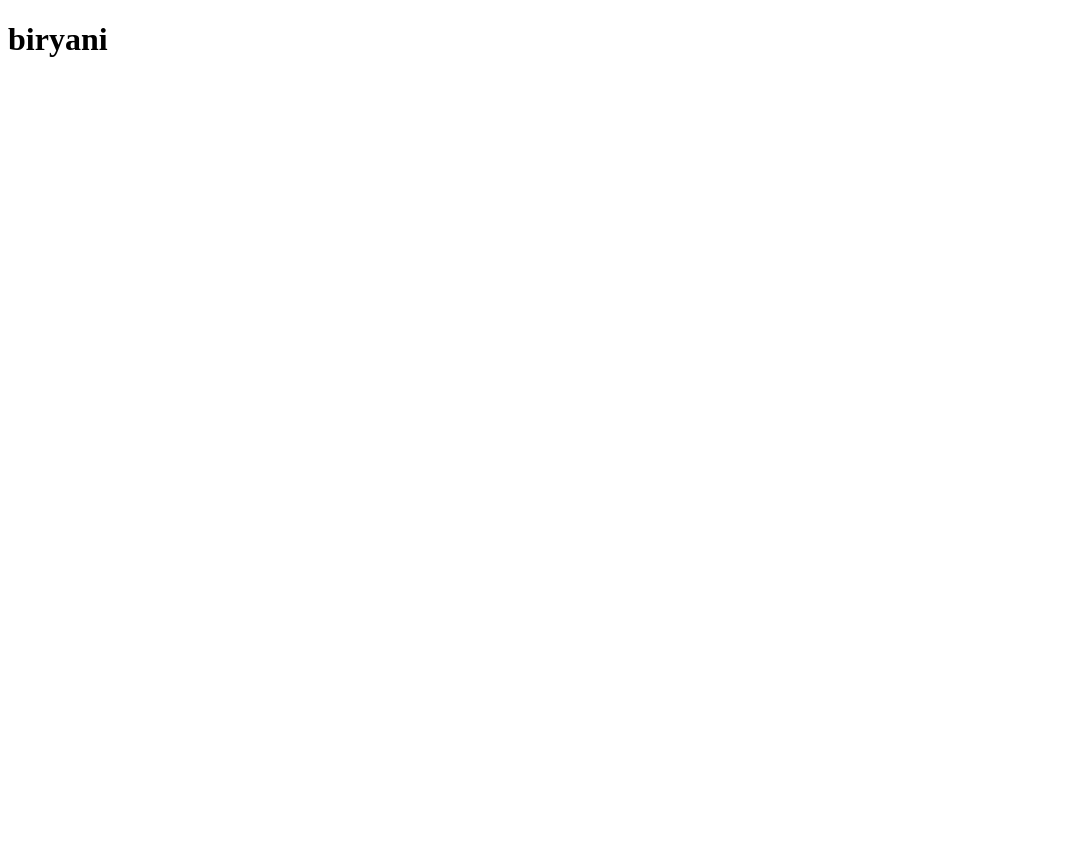
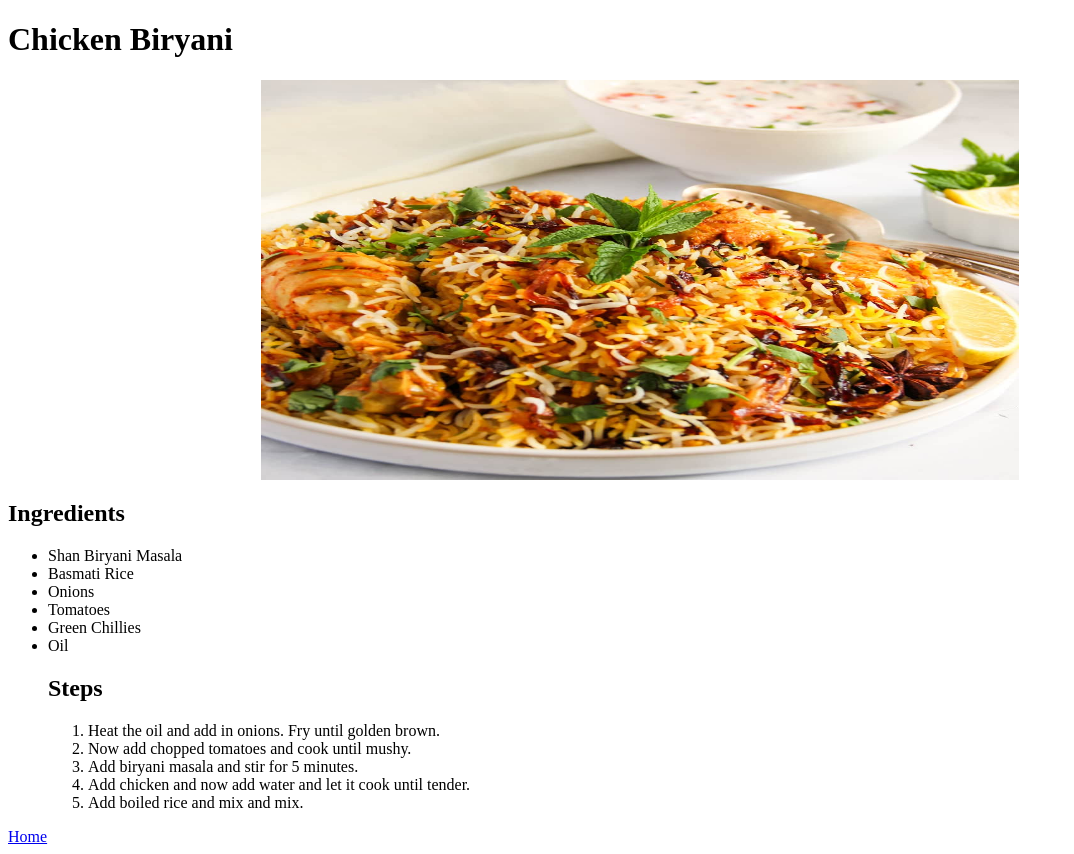
Before and after one commit to minz-1/recipes, a plain HTML site: page biryani.html in a window 1280 px wide. Shown: the whole page, without its empty margins (0-1074 px from the left). Before the commit the page ends 800 px from the top, so only its background shows below. Drawn offline with Linux system fonts and the light colour scheme.

Commit message:
Added recipes

```diff
--- a/biryani.html
+++ b/biryani.html
@@ -8,6 +8,26 @@
 </head>
 
 <body>
-  <h1>biryani</h1>
+  <h1>Chicken Biryani</h1>
+  <div style="display: flex; justify-content:  center;" >
+<img  src="biryani.jpg" height="400" width="60%" alt="Biryani"> </div>
+
+  <h2>Ingredients</h2>
+  <ul><li>Shan Biryani Masala</li>
+  <li>Basmati Rice</li>
+  <li>Onions</li>
+  <li>Tomatoes</li>
+  <li>Green Chillies</li>
+  <li>Oil</li>
+<h2>Steps</h2>
+<ol>
+  <li>Heat the oil and add in onions. Fry until golden brown.</li>
+  <li>Now add chopped tomatoes and cook until mushy.</li>
+  <li>Add biryani masala and stir for 5 minutes.</li>
+  <li>Add chicken and now add water and let it cook until tender.</li>
+  <li>Add boiled rice and mix and mix.</li>
+</ol>
+</ul>
+  <a href="index.html">Home</a>
 </body>
 </html>
```
Also changed, not shown: index.html (+7 -1 lines), karahi.html (+2 -1 lines), biryani.jpg (added), 1 other file.
